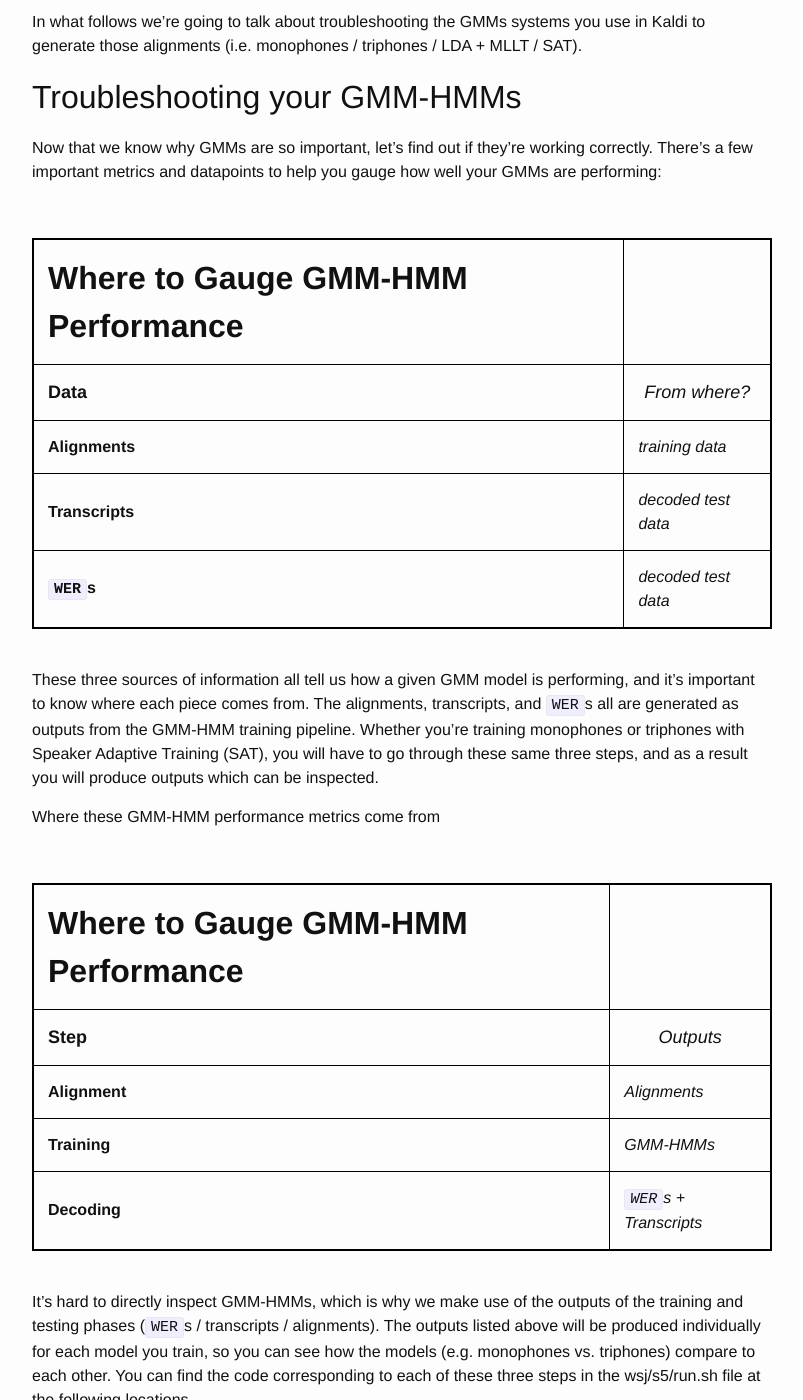
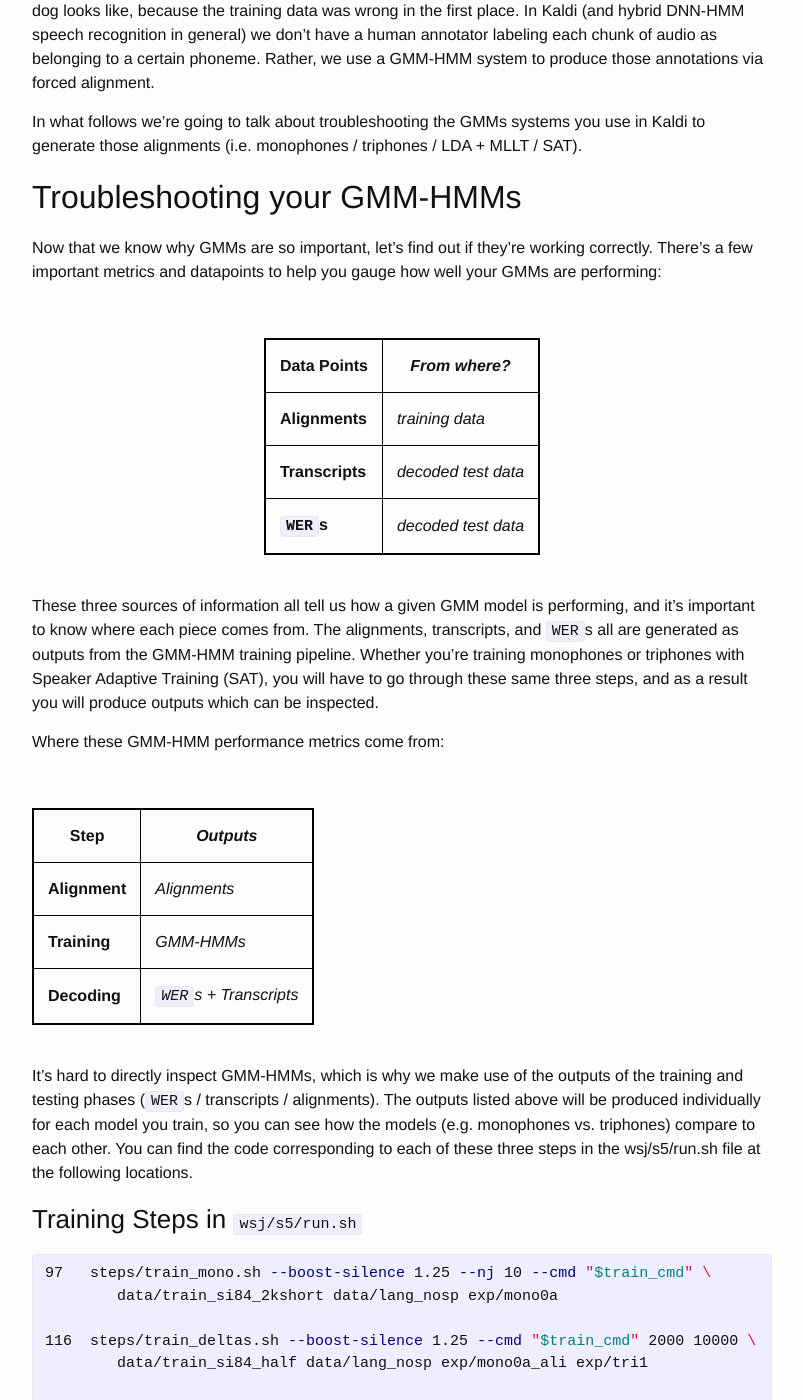
Before and after one commit to JRMeyer/jrmeyer.github.io, a Jekyll site: the page built from _posts/2019-08-17-Kaldi-troubleshooting.markdown, in a window 1280 px wide and 1400 px high, scrolled down 5010 px. Shown: the whole window, without its empty margins (238-1041 px from the left). Built offline with Jekyll 4.4.1, drawn with Linux system fonts in a browser that asks for light colours; comment, search, counter and statistics services are not loaded; some of the changed text lies outside the part shown.

Commit message:
table rendering issues

```diff
--- a/_posts/2019-08-17-Kaldi-troubleshooting.markdown
+++ b/_posts/2019-08-17-Kaldi-troubleshooting.markdown
@@ -33,6 +33,7 @@ Four Main Kaldi Training Steps:
 | **Train Speaker Adaptations**  | *from Triphone alignments*  |
 | **Train Deep Neural Network**  | *from Triphone + Speaker Adaptation alignments*  |
 |---------|--------|
+{: align="center"}
 
 <br/>
 
@@ -94,7 +95,7 @@ These two accuracies give you very important information. Here is an example gra
 
 
 <br/>
-<img src="/misc/figs/frame-classification-accuracy.png" align="center" style="height: 400px"/>
+<img src="/misc/figs/frame-classification-accuracy.png" align="center" style="height: 500px"/>
 <br/>
 
 
@@ -149,30 +150,28 @@ Now that we know why GMMs are so important, let’s find out if they’re workin
 
 <br/>
 
-| <span style="font-weight:normal"><font size="6"><b>Where to Gauge GMM-HMM Performance</b></font></span> |
-| <span style="font-weight:normal"><font size="4"><b>Data</b></font></span> | <span style="font-weight:normal"><font size="4"><i>From where?</i></font></span> |
-|:-
+| **Data Points** | *From where?* |
+|----------|------------|
 | **Alignments**  | *training data* |
 | **Transcripts** | *decoded test data* |
 | **`WER`s** | *decoded test data*  |
-|---------+---------|
+|---------|---------|
 {: align="center"}
 
 <br/>
 
 These three sources of information all tell us how a given GMM model is performing, and it’s important to know where each piece comes from. The alignments, transcripts, and `WER`s all are generated as outputs from the GMM-HMM training pipeline. Whether you’re training monophones or triphones with Speaker Adaptive Training (SAT), you will have to go through these same three steps, and as a result you will produce outputs which can be inspected.
 
-Where these GMM-HMM performance metrics come from
+Where these GMM-HMM performance metrics come from:
 
 <br/>
 
-| <span style="font-weight:normal"><font size="6"><b>Where to Gauge GMM-HMM Performance</b></font></span> |
-| <span style="font-weight:normal"><font size="4"><b>Step</b></font></span> | <span style="font-weight:normal"><font size="4"><i>Outputs</i></font></span> |
-|:-
+| **Step** |*Outputs* |
+|-------|-----------|
 | **Alignment**  | *Alignments* |
 | **Training** | *GMM-HMMs* |
 | **Decoding** | *`WER`s + Transcripts*  |
-|---------+---------|
+|---------|---------|
 
 <br/>
 
@@ -243,16 +242,17 @@ The decoding phase produces `WER`s, which help you quickly gauge the performance
 
 
 <br/>
-| <span style="font-weight:normal"><font size="6"><bExample of `WER`s</b></font></span> |
-| <span style="font-weight:normal"><font size="4"><b>Step</b></font></span> | <span style="font-weight:normal"><font size="4"><i>`WER`</i></font></span> |
-|:-
+
+| **Step** | `WER` |
+|-------|---------|
 | **Monophones**  | *10%*  |
 | **Triphones**  | *9%*  |
 | **Triphones + LDA + MLLT**  | *7%*  |
 | **Triphones + LDA + MLLT + SAT**  | *82%*  |
 | **Train Deep Neural Network**  | *80%*  |
-|---------+---------|
+|---------|---------|
 {: align="center"}
+
 <br/>
 
 In this case, you know that something went wrong between stage `triphones + LDA + MLLT` and stage `triphones + LDA + MLLT + SAT`, because all previous models were doing just fine. We don’t have to worry about trying to debug those previous models, because errors are propagated only from the most recent model. In the example shown above, you don’t have to waste time looking at your `monophones` or vanilla `triphones` (i.e. delta+delta triphones in Kaldi-speak), because they couldn’t have been responsible.
@@ -306,7 +306,7 @@ As you can see in the image below, there is some audio utterance (shown on top v
 
 
 <br/>
-<img src="/misc/figs/monophone-alignments.png" align="center" style="height: 95px"/>
+<img src="/misc/figs/monophone-alignments.png" align="center" style="height: 500px"/>
 <br/>
 
 
@@ -319,7 +319,7 @@ Triphone models take this co-articulation effect into account by modeling phonem
 
 
 <br/>
-<img src="/misc/figs/triphone-alignments.png" align="center" style="height: 95px"/>
+<img src="/misc/figs/triphone-alignments.png" align="center" style="height: 500px"/>
 <br/>
 
 
```
